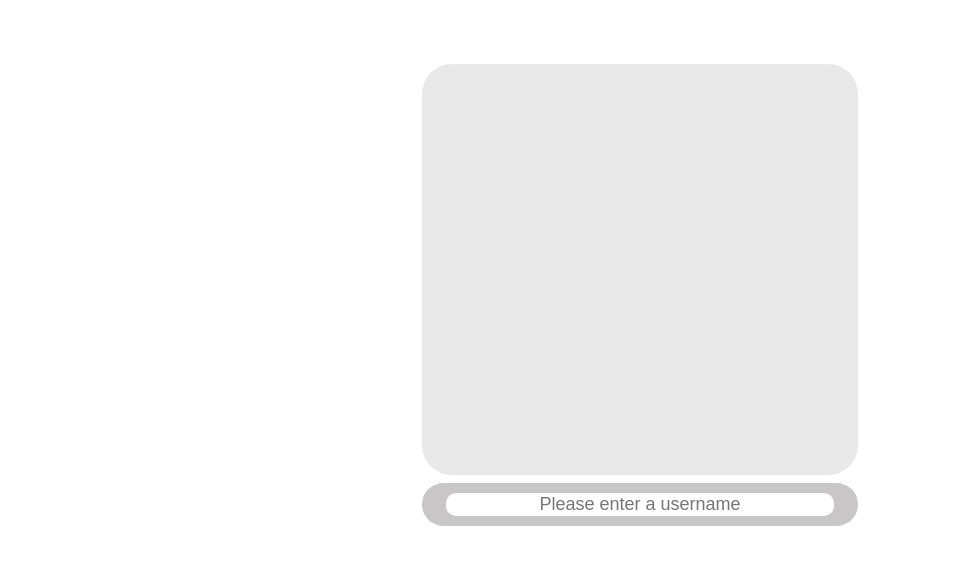
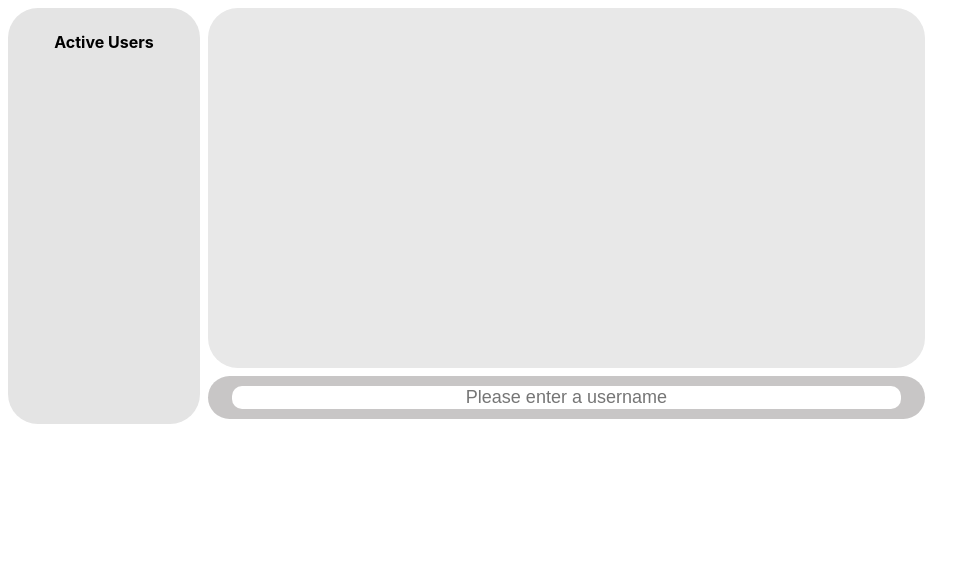
Before and after one commit to patjab/messaging-app-frontend, a React (Create React App) app: page / in a window 1280 px wide. Shown: the top 564 px of the page, without its empty margins (0-980 px from the left). Built offline with nearby package versions, Linux system fonts and the light colour scheme.

Commit message:
created active users component

```diff
--- a/public/index.html
+++ b/public/index.html
@@ -2,7 +2,6 @@
 <html lang="en">
   <head>
     <meta charset="utf-8">
-    <link rel="shortcut icon" href="%PUBLIC_URL%/favicon.ico">
     <meta name="viewport" content="width=device-width, initial-scale=1, shrink-to-fit=no">
     <meta name="theme-color" content="#000000">
     <!--
@@ -19,7 +18,7 @@
       work correctly both with client-side routing and a non-root public URL.
       Learn how to configure a non-root public URL by running `npm run build`.
     -->
-    <title>React App</title>
+    <title>Chat</title>
   </head>
   <body>
     <noscript>
--- /dev/null
+++ b/src/ActiveUsers.js
@@ -0,0 +1,26 @@
+import React, { Component } from 'react'
+import { connect } from 'react-redux'
+
+class ActiveUsers extends Component {
+
+  displayActiveUsers = () => this.props.activeUsers.map(user => <li>{user}</li>)
+
+  render() {
+    return (
+      <div id="ActiveUsers">
+        <p className="subtitle">Active Users</p>
+        <ul>
+        { this.displayActiveUsers() }
+        </ul>
+      </div>
+    )
+  }
+}
+
+const mapStateToProps = (state) => {
+  return {
+    activeUsers: state.activeUsers
+  }
+}
+
+export default connect(mapStateToProps)(ActiveUsers)
--- a/src/App.css
+++ b/src/App.css
@@ -1,12 +1,13 @@
 body {
-  margin-top: 5vmax;
+  /* margin: 5vmax; */
+  /* background-color: red; */
 }
 
 .App {
   font-size: 16px;
 
   display: grid;
-  grid-template-columns: 33vw 34vw 33vw;
+  grid-template-columns: 200px 80vw;
 }
 
 .username {
@@ -22,7 +23,8 @@ body {
   background-color: #E8E8E8;
   height: 45vh;
   border-radius: 30px;
-  padding: 2vmax;
+  padding-left: 1vmin;
+  padding-right: 1vmin;
   overflow: auto;
 }
 
@@ -32,24 +34,54 @@ body {
   background-color: #C8C6C6;
   border-radius: 30px;
 
+
   margin-top: 1vmin;
   padding: 1vmin;
+}
+
+#ActiveUsersContainer {
+  grid-column: 1;
+  padding: 1vmin;
+  margin-right: 1vmin;
+}
+
+#AppContainer {
+  grid-column: 2;
+  padding: 1vmin;
+  min-width: 500px;
+  max-width: 70%;
+
+}
+
+#ActiveUsers {
+
+  background-color: #E4E4E4;
+
+  width: 100%;
+
+  height: 50vh;
+
+  padding: 1vmin;
+
+  border-radius: 30px;
 }
 
 #usernameBold {
   font-weight: bold;
 }
 
-#AppContainer {
-  grid-column: 2;
+.subtitle {
+  font-weight: bold;
+  text-align: center;
 }
+
 
 input[type=text], textarea {
   text-align: center;
   border: none;
   border-radius: 10px;
   font-size: 18px;
-  width: 30vw;
+  width: 95%;
   margin: 2px;
 }
 
--- a/src/App.js
+++ b/src/App.js
@@ -4,25 +4,18 @@ import './App.css';
 
 import MessagingInput from './MessagingInput'
 import Conversation from './Conversation'
+import ActiveUsers from './ActiveUsers'
 
 import { setConnection, addMessage } from './actions'
 
 class App extends Component {
 
-  componentDidMount() {
-    // const connection = new WebSocket('ws://localhost:9090')
-    //
-    // connection.onmessage = (message) => {
-    //   const data = JSON.parse(message.data)
-    //   this.props.addMessage(data)
-    // }
-    //
-    // this.props.setConnection(connection)
-  }
-
   render() {
     return (
       <div className="App">
+        <div id="ActiveUsersContainer">
+          <ActiveUsers />
+        </div>
         <div id="AppContainer">
           <Conversation />
           <MessagingInput />
--- a/src/MessagingInput.js
+++ b/src/MessagingInput.js
@@ -1,7 +1,7 @@
 import React, { Component, Fragment } from 'react'
 import { connect } from 'react-redux'
 
-import { setUsername, addMessage, setConnection, setColor } from './actions'
+import { setUsername, addMessage, setConnection, setColor, setActiveUsers } from './actions'
 
 class MessagingInput extends Component {
 
@@ -31,6 +31,9 @@ class MessagingInput extends Component {
       if (!this.props.color) {
         this.props.setColor(data.color)
       } else {
+        if ( data.users ) {
+          this.props.setActiveUsers(data.users)
+        }
         this.props.addMessage(data)
       }
     }
@@ -77,7 +80,8 @@ const mapDispatchToProps = (dispatch) => {
     setConnection: (connection) => dispatch(setConnection(connection)),
     setUsername: (username) => dispatch(setUsername(username)),
     addMessage: (message) => dispatch(addMessage(message)),
-    setColor: (color) => dispatch(setColor(color))
+    setColor: (color) => dispatch(setColor(color)),
+    setActiveUsers: (users) => dispatch(setActiveUsers(users))
   }
 }
 
--- a/src/actions.js
+++ b/src/actions.js
@@ -25,3 +25,10 @@ export const setColor = (color) => {
     payload: color
   }
 }
+
+export const setActiveUsers = (users) => {
+  return {
+    type: "SET_ACTIVE_USERS",
+    payload: users
+  }
+}
--- a/src/reducer/reducer.js
+++ b/src/reducer/reducer.js
@@ -2,7 +2,8 @@ const initialState = {
   connection: null,
   username: null,
   messages: [],
-  color: null
+  color: null,
+  activeUsers: []
 }
 
 const messageController = (state = initialState, action) => {
@@ -27,6 +28,11 @@ const messageController = (state = initialState, action) => {
         ...state,
         color: action.payload
       }
+    case "SET_ACTIVE_USERS":
+      return {
+        ...state,
+        activeUsers: action.payload
+      }
     default:
       return state
   }
```
